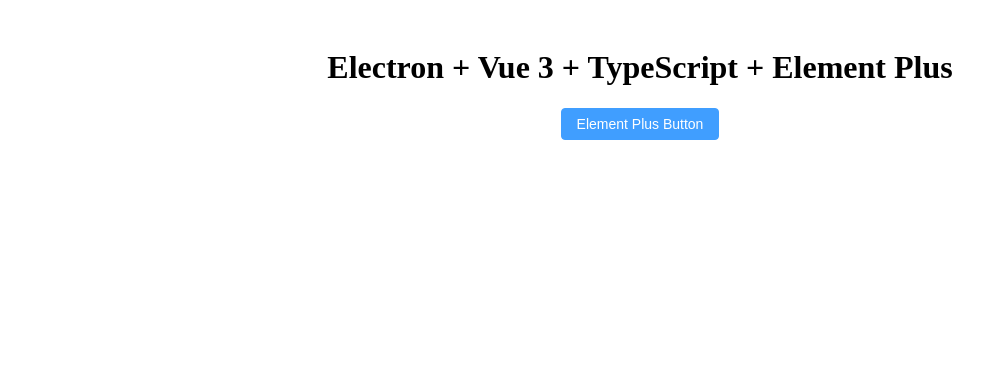
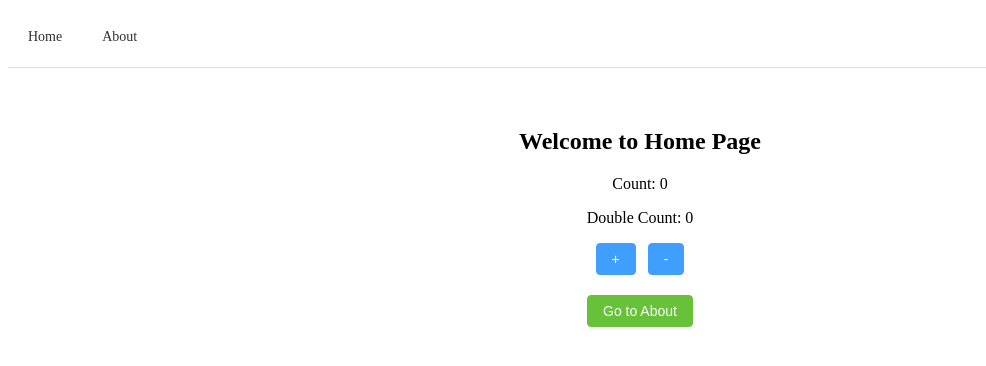
Before and after one commit to xuanbingBank/xuanbing-center, a Vue app: page / in a window 1280 px wide. Shown: the top 366 px of the page, without its empty margins (0-986 px from the left). Built offline with nearby package versions, Linux system fonts and the light colour scheme.

Commit message:
增加路由管理和状态管理

```diff
--- a/package.json
+++ b/package.json
@@ -10,9 +10,11 @@
   "dependencies": {
     "electron": "^28.0.0",
     "electron-builder": "^24.9.1",
+    "element-plus": "^2.4.0",
+    "pinia": "^2.2.6",
+    "typescript": "^5.2.0",
     "vue": "^3.3.0",
-    "element-plus": "^2.4.0",
-    "typescript": "^5.2.0"
+    "vue-router": "^4.5.0"
   },
   "devDependencies": {
     "@types/node": "^20.10.0",
--- a/src/App.vue
+++ b/src/App.vue
@@ -1,35 +1,40 @@
 <template>
-  <div class="container">
-    <h1>{{ message }}</h1>
-    <el-button type="primary" @click="handleClick">
-      Element Plus Button
-    </el-button>
+  <div class="app-container">
+    <el-container>
+      <el-header>
+        <nav>
+          <el-menu mode="horizontal" router>
+            <el-menu-item index="/">Home</el-menu-item>
+            <el-menu-item index="/about">About</el-menu-item>
+          </el-menu>
+        </nav>
+      </el-header>
+      <el-main>
+        <router-view></router-view>
+      </el-main>
+    </el-container>
   </div>
 </template>
 
 <script lang="ts">
-import { defineComponent, ref } from 'vue'
+import { defineComponent } from 'vue'
 
 export default defineComponent({
-  name: 'App',
-  setup() {
-    const message = ref('Electron + Vue 3 + TypeScript + Element Plus')
-
-    const handleClick = () => {
-      console.log('Button clicked!')
-    }
-
-    return {
-      message,
-      handleClick
-    }
-  }
+  name: 'App'
 })
 </script>
 
 <style>
-.container {
+.app-container {
+  height: 100vh;
+}
+.el-container {
+  height: 100%;
+}
+.el-header {
+  padding: 0;
+}
+.el-main {
   padding: 20px;
-  text-align: center;
 }
 </style>
--- a/src/main.ts
+++ b/src/main.ts
@@ -1,8 +1,14 @@
 import { createApp } from 'vue'
+import { createPinia } from 'pinia'
 import ElementPlus from 'element-plus'
 import 'element-plus/dist/index.css'
 import App from './App.vue'
+import router from './router'
 
 const app = createApp(App)
+const pinia = createPinia()
+
+app.use(router)
+app.use(pinia)
 app.use(ElementPlus)
 app.mount('#app')
--- /dev/null
+++ b/src/router/index.ts
@@ -0,0 +1,21 @@
+import { createRouter, createWebHashHistory, RouteRecordRaw } from 'vue-router'
+
+const routes: RouteRecordRaw[] = [
+  {
+    path: '/',
+    name: 'Home',
+    component: () => import('../views/Home.vue')
+  },
+  {
+    path: '/about',
+    name: 'About',
+    component: () => import('../views/About.vue')
+  }
+]
+
+const router = createRouter({
+  history: createWebHashHistory(),
+  routes
+})
+
+export default router
--- /dev/null
+++ b/src/stores/counter.ts
@@ -0,0 +1,18 @@
+import { defineStore } from 'pinia'
+
+export const useCounterStore = defineStore('counter', {
+  state: () => ({
+    count: 0
+  }),
+  getters: {
+    doubleCount: (state) => state.count * 2
+  },
+  actions: {
+    increment() {
+      this.count++
+    },
+    decrement() {
+      this.count--
+    }
+  }
+})
--- /dev/null
+++ b/src/views/About.vue
@@ -0,0 +1,34 @@
+<template>
+  <div class="about">
+    <h1>{{ message }}</h1>
+    <p>Current count from store: {{ counter.count }}</p>
+    <el-button type="primary" @click="$router.push('/')">
+      Back to Home
+    </el-button>
+  </div>
+</template>
+
+<script lang="ts">
+import { defineComponent, ref } from 'vue'
+import { useCounterStore } from '../stores/counter'
+
+export default defineComponent({
+  name: 'About',
+  setup() {
+    const message = ref('About Page')
+    const counter = useCounterStore()
+
+    return {
+      message,
+      counter
+    }
+  }
+})
+</script>
+
+<style scoped>
+.about {
+  padding: 20px;
+  text-align: center;
+}
+</style>
--- /dev/null
+++ b/src/views/Home.vue
@@ -0,0 +1,42 @@
+<template>
+  <div class="home">
+    <h1>{{ message }}</h1>
+    <div class="counter">
+      <p>Count: {{ counter.count }}</p>
+      <p>Double Count: {{ counter.doubleCount }}</p>
+      <el-button type="primary" @click="counter.increment">+</el-button>
+      <el-button type="primary" @click="counter.decrement">-</el-button>
+    </div>
+    <el-button type="success" @click="$router.push('/about')">
+      Go to About
+    </el-button>
+  </div>
+</template>
+
+<script lang="ts">
+import { defineComponent, ref } from 'vue'
+import { useCounterStore } from '../stores/counter'
+
+export default defineComponent({
+  name: 'Home',
+  setup() {
+    const message = ref('Welcome to Home Page')
+    const counter = useCounterStore()
+
+    return {
+      message,
+      counter
+    }
+  }
+})
+</script>
+
+<style scoped>
+.home {
+  padding: 20px;
+  text-align: center;
+}
+.counter {
+  margin: 20px 0;
+}
+</style>
```
Also changed, not shown: 1 other file (tests, documents, lock files or other folders).
